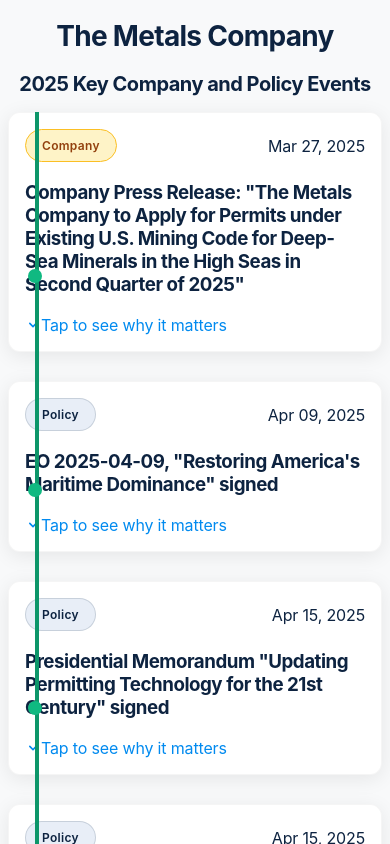
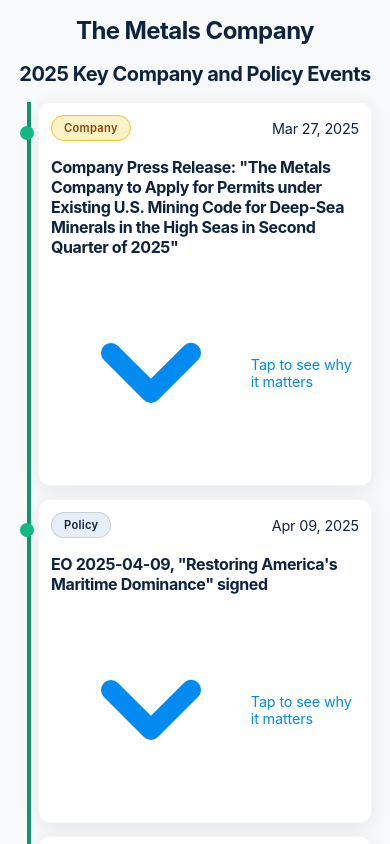
Before and after one commit to brandonlipman216/TMC-timeline-webapp, a Next.js app: page / in a window 390 px wide. Shown: the top 844 px of the page. Built offline with nearby package versions, Linux system fonts and the light colour scheme.

Commit message:
Improve mobile timeline layout and fix responsive issues

```diff
--- a/src/app/globals.css
+++ b/src/app/globals.css
@@ -245,60 +245,83 @@
 
 /* Media queries for mobile responsiveness */
 @media (max-width: 768px) {
-  /* Adjust timeline dots for mobile */
+  /* Adjust timeline dots for mobile - move further left */
   .timeline-dot {
-    left: 20px;
+    left: 12px;
     width: 14px;
     height: 14px;
+    top: 24px; /* Position at top of card instead of center */
+    transform: none;
   }
 
   .timeline-dot.current {
-    left: 18px;
+    left: 10px;
     width: 18px;
     height: 18px;
+    top: 22px;
   }
 
-  /* Adjust timeline lines for mobile */
+  /* Move timeline lines to far left */
   .timeline-line,
   .timeline-line-past {
-    left: 27px;
+    left: 19px;
   }
 
   /* Adjust current date indicator for mobile */
   .current-date-indicator {
-    left: 10px;
-    width: 35px;
+    left: 0;
+    width: 38px;
   }
 
   .current-date-label {
     font-size: 0.65rem;
     padding: 4px 8px;
     right: auto;
-    left: 50px;
+    left: 42px;
     max-width: 120px;
     white-space: normal;
   }
 
-  /* Make cards more compact on mobile with INCREASED margins */
+  /* Completely rework card layout for mobile */
   .flip-card {
-    margin-bottom: 4rem;
-    margin-left: 0; /* Remove this, we'll handle in container */
-    width: 100%; /* Ensure it takes full width of container */
-    max-width: 100%; /* Override the 500px max-width for mobile */
+    margin-bottom: 2.5rem;
+    width: calc(100% - 40px); /* Leave space for timeline */
+    max-width: none;
+    margin-left: auto;
+    margin-right: 10px;
   }
 
+  /* Reduce card padding to fit more content */
   .flip-card-front,
   .flip-card-back {
-    padding: 1rem; /* Reduce padding further */
+    padding: 0.75rem;
+    font-size: 0.9rem;
+  }
+
+  /* Force cards to be properly sized */
+  .flip-card-inner,
+  .flip-card-front,
+  .flip-card-back {
     width: 100%;
+    min-height: auto;
   }
 
   /* Adjust card title sizes */
   h1 {
-    font-size: 1.75rem;
+    font-size: 1.5rem;
   }
 
   h2 {
     font-size: 1.25rem;
   }
+
+  h3 {
+    font-size: 1rem;
+  }
+
+  /* Make type pills smaller */
+  .type-pill {
+    padding: 0.3rem 0.75rem;
+    font-size: 0.7rem;
+  }
 }
--- a/src/components/Timeline.tsx
+++ b/src/components/Timeline.tsx
@@ -108,18 +108,18 @@
   }, [pendingEventIndex]);
 
   return (
-    <div className="container mx-auto px-2 md:px-6 py-8"> {/* Reduced padding on mobile */}
-      <div className="text-center mb-8 md:mb-12">
-        <h1 className="text-3xl font-bold text-gray-800 mb-2">
+    <div className="container mx-auto px-1 md:px-6 py-4 md:py-8"> {/* Reduced padding even more */}
+      <div className="text-center mb-6 md:mb-12">
+        <h1 className="text-2xl md:text-3xl font-bold text-gray-800 mb-1 md:mb-2">
           The Metals Company
         </h1>
-        <h2 className="text-xl text-gray-600">
+        <h2 className="text-base md:text-xl text-gray-600">
           2025 Key Company and Policy Events
         </h2>
       </div>
 
-      <div className="max-w-full md:max-w-2xl mx-auto"> {/* Allow full width on mobile */}
-        <div ref={timelineRef} className="relative py-8 overflow-visible px-2 md:px-0">
+      <div className="max-w-full md:max-w-2xl mx-auto">
+        <div ref={timelineRef} className="relative py-6 md:py-8 overflow-visible px-0 md:px-0">
           {/* Continuous timeline line that spans the entire container */}
           <div className="timeline-line" ref={timelineLineRef}></div>
 
--- a/src/components/TimelineCard.tsx
+++ b/src/components/TimelineCard.tsx
@@ -66,7 +66,7 @@
       <div className={`timeline-dot ${isPending ? 'current' : isPast ? 'past' : ''}`}></div>
 
       {/* Card container with flip functionality */}
-      <div className="ml-16 md:ml-40 sm:ml-28"> {/* INCREASED left margin from timeline */}
+      <div className="ml-8 md:ml-40 sm:ml-28 relative"> {/* CHANGED: reduced left margin on mobile */}
         <div
           className="flip-card cursor-pointer"
           onClick={() => setIsFlipped(!isFlipped)}
@@ -75,27 +75,25 @@
           <div className={`flip-card-inner ${isFlipped ? 'flipped' : ''}`}>
             {/* Front of card - Event title and date */}
             <div className="flip-card-front">
-              <div ref={frontCardRef} className="bg-white p-14"> {/* Increased padding from p-10 to p-14 */}
-                <div className="flex items-center justify-between mb-4">
-                  <span className={`type-pill ${
-                    event.type === 'Company' ? 'company' : 'policy'
-                  }`}>
+              <div ref={frontCardRef} className="bg-white p-4 md:p-14">
+                <div className="flex items-center justify-between mb-3">
+                  <span className={`type-pill ${event.type === 'Company' ? 'company' : 'policy'}`}>
                     {event.type}
                   </span>
                   <div className="text-right">
-                    <div className="text-sm font-medium text-gray-500">{formatDate(event.date)}</div>
+                    <div className="text-xs md:text-sm font-medium text-gray-500">{formatDate(event.date)}</div>
                     {event.isVariableTimeline && (
-                      <div className="mt-1 text-xs px-2 py-1 bg-gray-100 rounded-md font-medium text-gray-600 inline-block">
+                      <div className="mt-1 text-xs px-2 py-0.5 md:py-1 bg-gray-100 rounded-md font-medium text-gray-600 inline-block">
                         {formatCompression(event.compressionLevel)}
                       </div>
                     )}
                   </div>
                 </div>
 
-                <h3 className="text-lg font-semibold text-gray-800 mt-5 mb-4">{event.title}</h3>
+                <h3 className="text-base md:text-lg font-semibold text-gray-800 mt-3 md:mt-5 mb-3 md:mb-4">{event.title}</h3>
 
-                <div className="mt-8 text-sm font-medium text-blue-600 flex items-center">
-                  <svg className="w-4 h-4 mr-1" viewBox="0 0 20 20" fill="currentColor" width="16" height="16">
+                <div className="mt-4 md:mt-8 text-sm font-medium text-blue-600 flex items-center">
+                  <svg className="w-3 h-3 md:w-4 md:h-4 mr-1" viewBox="0 0 20 20" fill="currentColor">
                     <path d="M5.293 7.293a1 1 0 011.414 0L10 10.586l3.293-3.293a1 1 0 111.414 1.414l-4 4a1 1 0 01-1.414 0l-4-4a1 1 0 010-1.414z" />
                   </svg>
                   Tap to see why it matters
```
